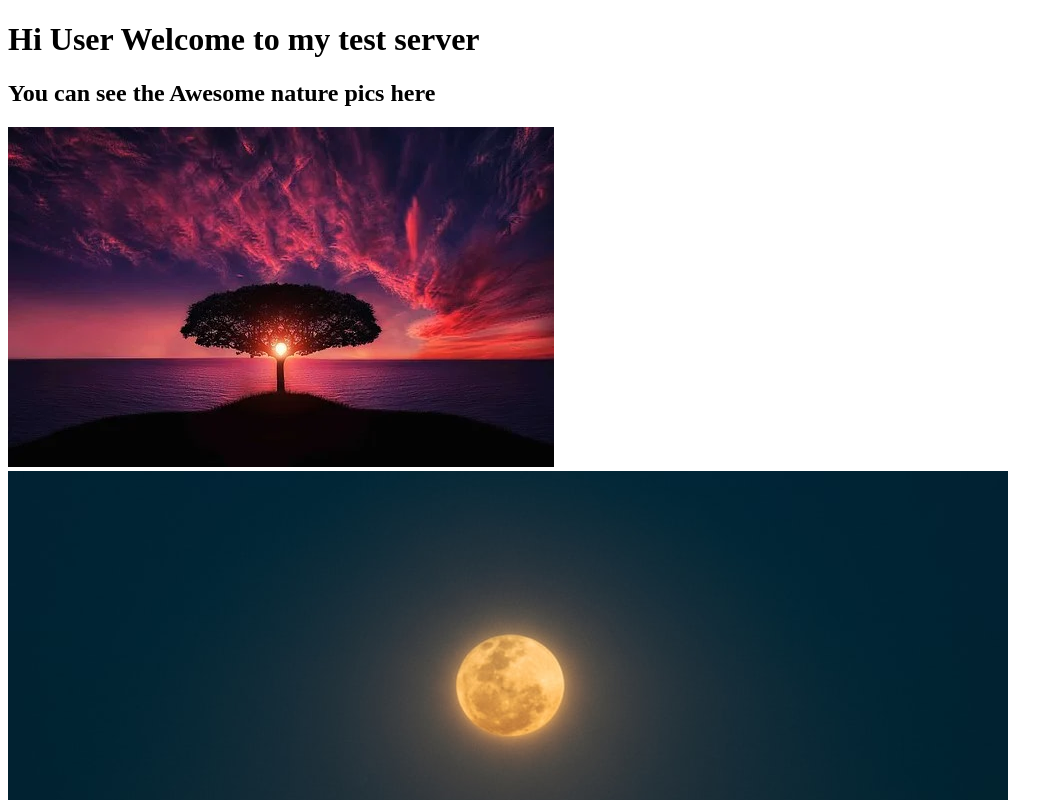
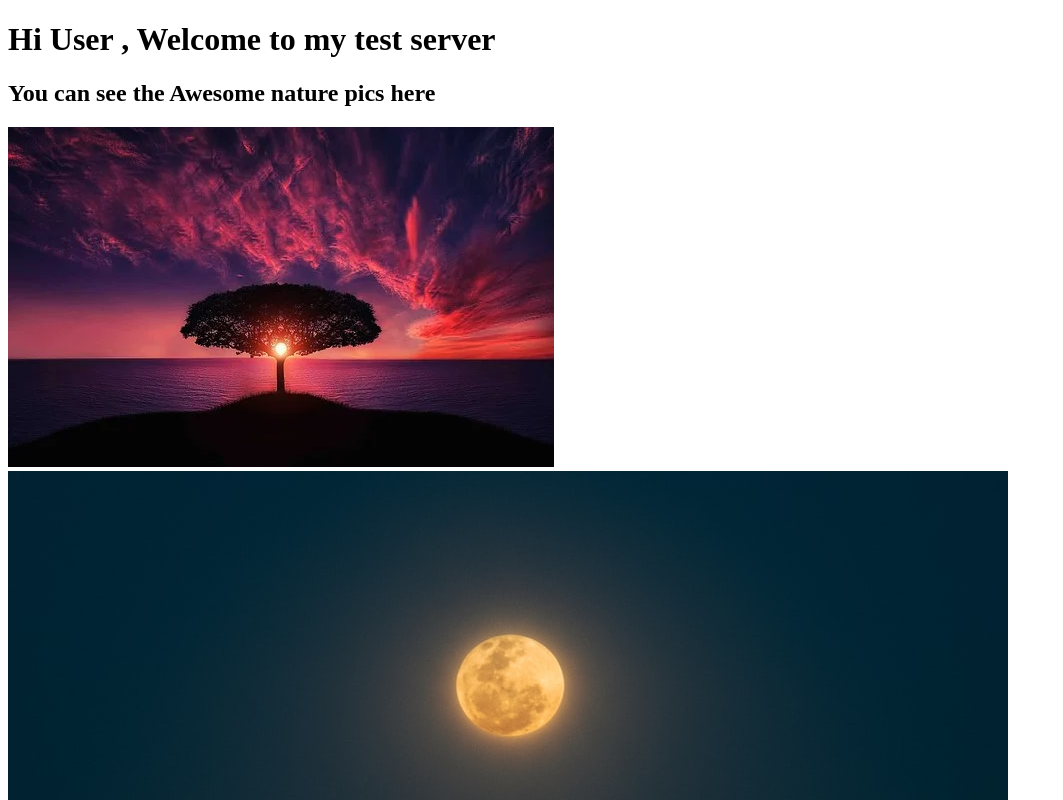
Before and after one commit to Ibnjafar/Hybrid-MultiCloud, a plain HTML site: page index.html in a window 1280 px wide. Shown: the top 800 px of the page, without its empty margins (0-1063 px from the left). Drawn offline with Linux system fonts and the light colour scheme; files whose address does not match are found by name.

Commit message:
Update index.html

```diff
--- a/index.html
+++ b/index.html
@@ -8,7 +8,7 @@
 <title>Ibnjafar Test Server</title>
 </head>
 <body>
-<h1> Hi User Welcome to my test server </h1>
+<h1> Hi User , Welcome to my test server </h1>
 <h2> You can see the Awesome nature pics here </h1>
 <img src="images/nature.jpg" alt="Awesome nature">
 <img src="images/fullmoon.jpg" alt="Amazing full moon">
```
